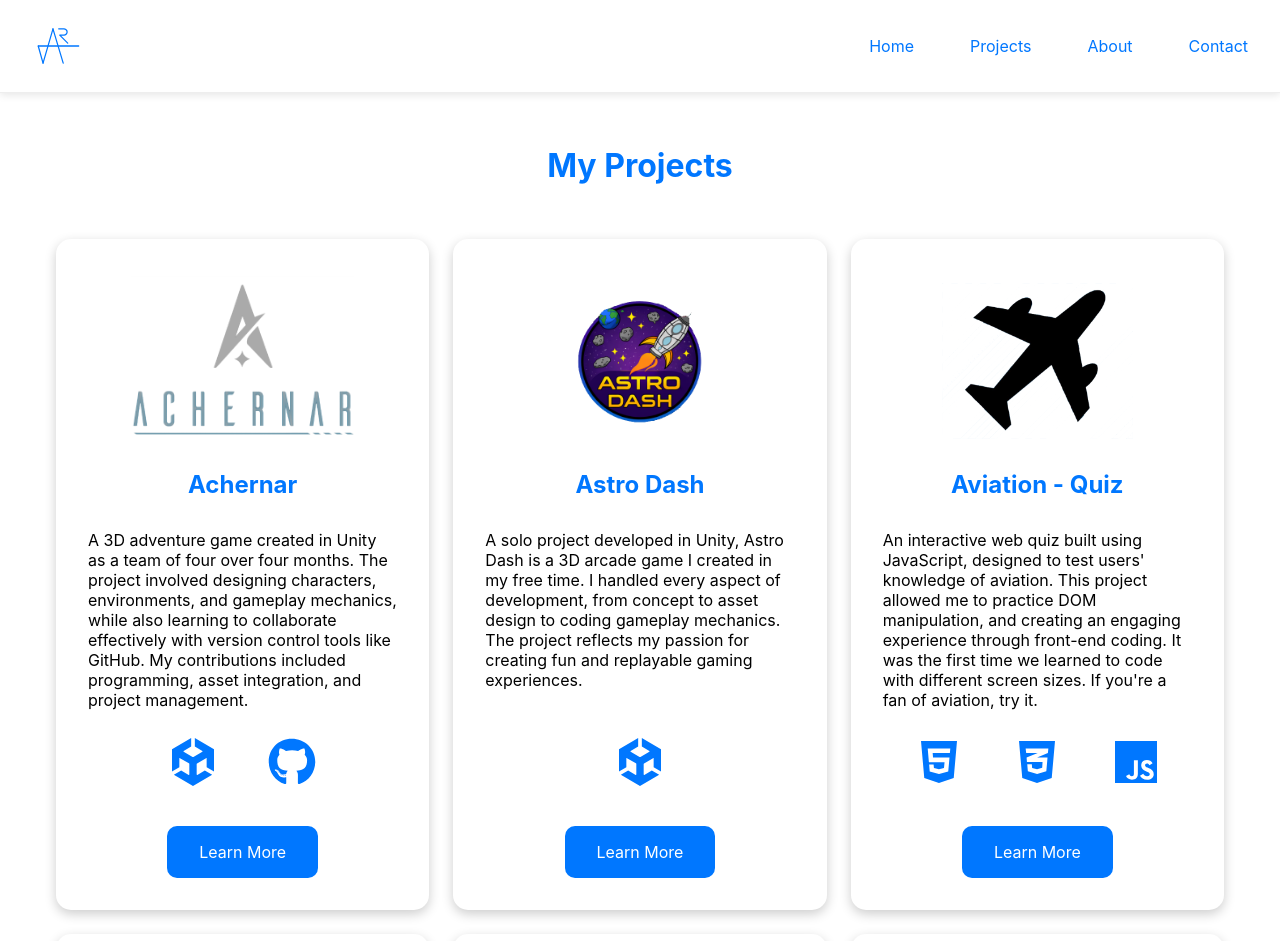
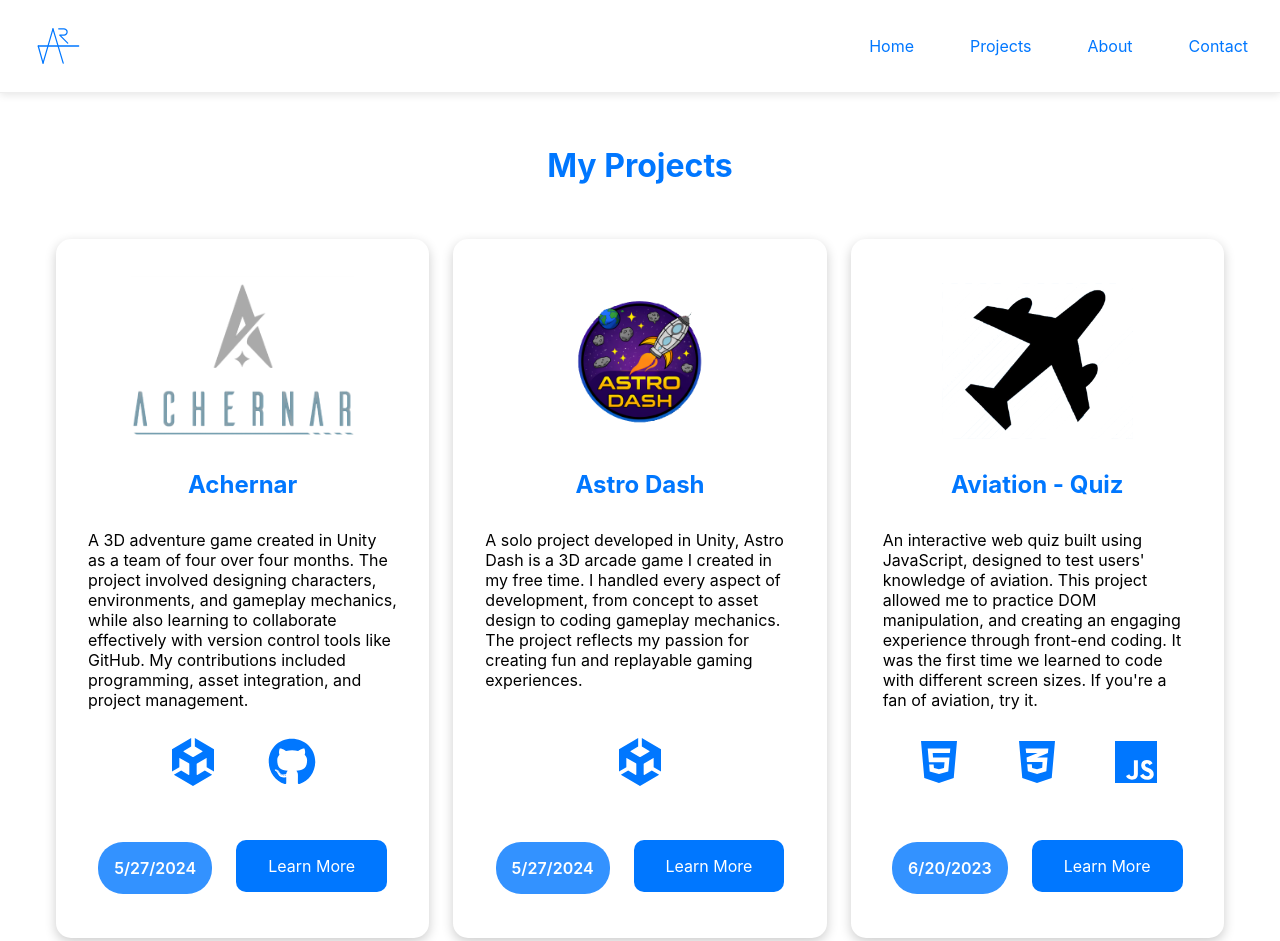
Before and after one commit to 2259198/My-portfolio, a React (Vite) app: page /#/projects in a window 1280 px wide. Shown: the top 941 px of the page. Built offline with nearby package versions, Linux system fonts and the light colour scheme.

Commit message:
I added the date of the project, so when the project was finished

```diff
--- a/src/data/projects.js
+++ b/src/data/projects.js
@@ -113,7 +113,7 @@ const projects = [
     title: "Achernar",
     description: "A 3D adventure game created in Unity as a team of four over four months. The project involved designing characters, environments, and gameplay mechanics, while also learning to collaborate effectively with version control tools like GitHub. My contributions included programming, asset integration, and project management.",
     inDepthDescription: "3D Adventure Game (Unity) — Team Project (4 months) \n We developed a fully 3D adventure game in Unity as part of a four-person team composed of me (programming & asset integration), Guillaume Ducharme-Vanier (level design), Maëlle Léger (3D art), and Olivier Poulin (project lead & sound design). \n The project involved creating the game’s world, characters, mechanics, and overall player experience from the ground up. My responsibilities included programming core gameplay systems in C#, integrating 3D models, textures, animations, and audio into Unity, and helping coordinate development tasks through GitHub and Trello. I also contributed to technical problem-solving, iterative prototyping, and ensuring smooth collaboration through version control and structured workflows.",
-    // finishedDate: new Date(2024, 4, 27),
+    finishedDate: new Date(2024, 4, 27),
     icon: ["unity", "github"],
     link: "https://alexrkv11.itch.io/projet-achernar",
     image: achernarImg,
@@ -134,7 +134,7 @@ const projects = [
     title: "Checklist",
     description: "A React-based web application designed with a to-do list style interface. The project was a way to learn React while managing states in this programming language. It allowed me and my classmate Gabrielle to experiment with modern front-end workflows and create a clean, minimal user experience.",
     inDepthDescription: "React Web Application — To-Do List Interface (Team Project) \n Built a React-based web application featuring a clean, minimal to-do list interface. Developed as a learning project to explore React fundamentals, component-based architecture, and state management. Collaborated with classmate Gabrielle to experiment with modern front-end workflows, improve UI/UX design, and gain hands-on experience with responsive layout, reusable components, and interactive user input handling.",
-    // finishedDate: new Date(2024, 6, 5),
+    finishedDate: new Date(2024, 6, 5),
     icon: ["react"],
     link: "https://2259198.github.io/Website-To-Do/",
     image: todoImg,
@@ -147,7 +147,7 @@ const projects = [
     title: "Aviation - Quiz",
     description: "An interactive web quiz built using JavaScript, designed to test users' knowledge of aviation. This project allowed me to practice DOM manipulation, and creating an engaging experience through front-end coding. It was the first time we learned to code with different screen sizes. If you're a fan of aviation, try it.",
     inDepthDescription: "Interactive Aviation Quiz — JavaScript Web Project \n Created an interactive web quiz using JavaScript to test users’ knowledge of aviation. The project focused on practicing DOM manipulation, dynamic content updates, and front-end interactivity. It was also my first experience designing for multiple screen sizes, introducing responsive layout techniques. The result was a simple yet engaging quiz experience—perfect for aviation enthusiasts.",
-    // finishedDate: new Date(2023, 5, 20),
+    finishedDate: new Date(2023, 5, 20),
     icon: ["html", "css", "js"],
     link: "https://2259198.github.io/Quiz-Aviation/",
     image: quizAviationImg,
@@ -161,7 +161,7 @@ const projects = [
     title: "Pixel Adventure",
     description: "A 2D Unity game developed as a personal summer project, where I learned pixel art and created all of the visual assets myself. The game challenged me to design mechanics such as a game manager and basic interactions. It was a game I made in five to six months.",
     inDepthDescription: "2D Unity Game — Personal Project (5–6 months) \n Developed a 2D game in Unity as a personal summer project, creating all pixel art and visual assets independently. Designed and implemented core gameplay mechanics, including a game manager and basic player interactions. The project allowed me to deepen my skills in Unity development, game design, and asset creation while managing the full development process from start to finish.",
-    // finishedDate: new Date(2024, 8, 9),
+    finishedDate: new Date(2024, 8, 9),
     icon: ["unity"],
     link: "https://alexrkv11.itch.io/pixel-adventure",
     image: pixelAdventureImg,
@@ -176,7 +176,7 @@ const projects = [
     title: "Hockey Québec",
     description: "A collection of promotional and informational videos created during my internship at Hockey Québec. I worked with After Effects and Illustrator to design animations, edit footage, and ensure that all visuals followed the organization’s branding guidelines.",
     inDepthDescription: "Promotional and Informational Videos — Internship at Hockey Québec \n Produced a series of promotional and informational videos during my internship, using After Effects and Illustrator to create animations, edit footage, and design visual elements. Ensured all content adhered to Hockey Québec’s branding guidelines, enhancing the organization’s digital presence and communication materials.",
-    // finishedDate: new Date(2025, 5, 9),
+    finishedDate: new Date(2025, 5, 9),
     icon: ["video"],
     link: "https://www.youtube.com/watch?v=2cUpMW7ARbI",
     image: hockeyQuebecImg,
@@ -190,7 +190,7 @@ const projects = [
     title: "Crow - Redesign",
     description: "A complete redesign of the Centre d'entraînement Crow website. The focus of this project was on improving user experience, and updating the visual identity. I worked with HTML, CSS and Adobe XD to prototype the new layout with my classmate Minji Ardanuy-Jetté.",
     inDepthDescription: "Website Redesign — Centre d'entraînement Crow (Team Project) \n Led a full redesign of the Centre d'entraînement Crow website with Minji Ardanuy-Jetté, focusing on improving user experience and modernizing the visual identity. Developed prototypes and layouts in Adobe XD and implemented the new design using HTML and CSS, ensuring a clean, intuitive, and responsive interface.",
-    // finishedDate: new Date(2023, 12, 12),
+    finishedDate: new Date(2023, 12, 12),
     icon: ["html", "css", "js"],
     link: "https://2259198.github.io/Refonte-Centre-Entrainement-Crow/",
     image: crowImg,
@@ -204,7 +204,7 @@ const projects = [
     title: "Golden Dragon",
     description: "A short cinematic video project inspired by a fictitious crime movie scenario. Produced and edited with Premiere Pro, the project gave me the opportunity to explore storytelling through film editing, and atmosphere creation. The project was made in teams of four.",
     inDepthDescription: "Cinematic Short Film — Team Project \n Produced and edited a short cinematic video inspired by a fictitious crime movie scenario as part of a four-person team. Used Premiere Pro to craft the narrative, design pacing, and create atmospheric tension. The project provided hands-on experience in storytelling through film editing, shot composition, and collaborative video production.",
-    // finishedDate: new Date(2022, 12, 13),
+    finishedDate: new Date(2022, 12, 13),
     icon: ["video"],
     link: "https://www.youtube.com/watch?v=PUPltwrqhIw",
     image: goldenDragonImg,
@@ -219,7 +219,7 @@ const projects = [
     title: "Astro Dash",
     description: "A solo project developed in Unity, Astro Dash is a 3D arcade game I created in my free time. I handled every aspect of development, from concept to asset design to coding gameplay mechanics. The project reflects my passion for creating fun and replayable gaming experiences.",
     inDepthDescription: "Astro Dash — Personal 3D Arcade Game (Unity) \n Developed a 3D arcade game entirely independently in Unity, managing all aspects of development from concept and asset creation to coding gameplay mechanics. Designed engaging and replayable experiences, demonstrating skills in game design, programming, 3D asset integration, and full project ownership.",
-    // finishedDate: new Date(2024, 4, 27),
+    finishedDate: new Date(2024, 4, 27),
     icon: ["unity"],
     link: "https://alexrkv11.itch.io/astro-dash",
     image: astroDashImg,
--- a/src/pages/Projects.jsx
+++ b/src/pages/Projects.jsx
@@ -20,6 +20,7 @@ const Projects = () => {
               <p>{project.description}</p>
 
               <ul className="tech-list">
+
                 {project.icon.map((iconKey, i) => (
                   <li key={i}>
                     <FontAwesomeIcon
@@ -28,11 +29,15 @@ const Projects = () => {
                     />
                   </li>
                 ))}
+
               </ul>
+              <div className="date">
+                <p>{project.finishedDate.toLocaleDateString("en-FR")}</p>
+                <Link to={`/projects/${index}`} className="learn-more">
+                  Learn More
+                </Link>
+              </div>
 
-              <Link to={`/projects/${index}`} className="learn-more">
-                Learn More
-              </Link>
             </div>
           ))}
         </div>
--- a/src/pages/Projects.scss
+++ b/src/pages/Projects.scss
@@ -97,7 +97,22 @@
     }
   }
 
-  @media(min-width: 600px) {
+  .date {
+    display: flex;
+    flex-direction: column;
+    align-items: center;
+    gap: 1.5rem;
+
+    p {
+      background: rgba(0, 119, 255, 0.8);
+      color: white;
+      padding: 1rem;
+      border-radius: 25px;
+      font-weight: 600;
+    }
+  }
+
+  @media(min-width: 768px) {
     .grid {
       grid-template-columns: repeat(2, 1fr);
     }
@@ -121,5 +136,9 @@
     .project-card p {
       text-align: left;
     }
+
+    .date{
+      flex-direction: row;
+    }
   }
 }
```
